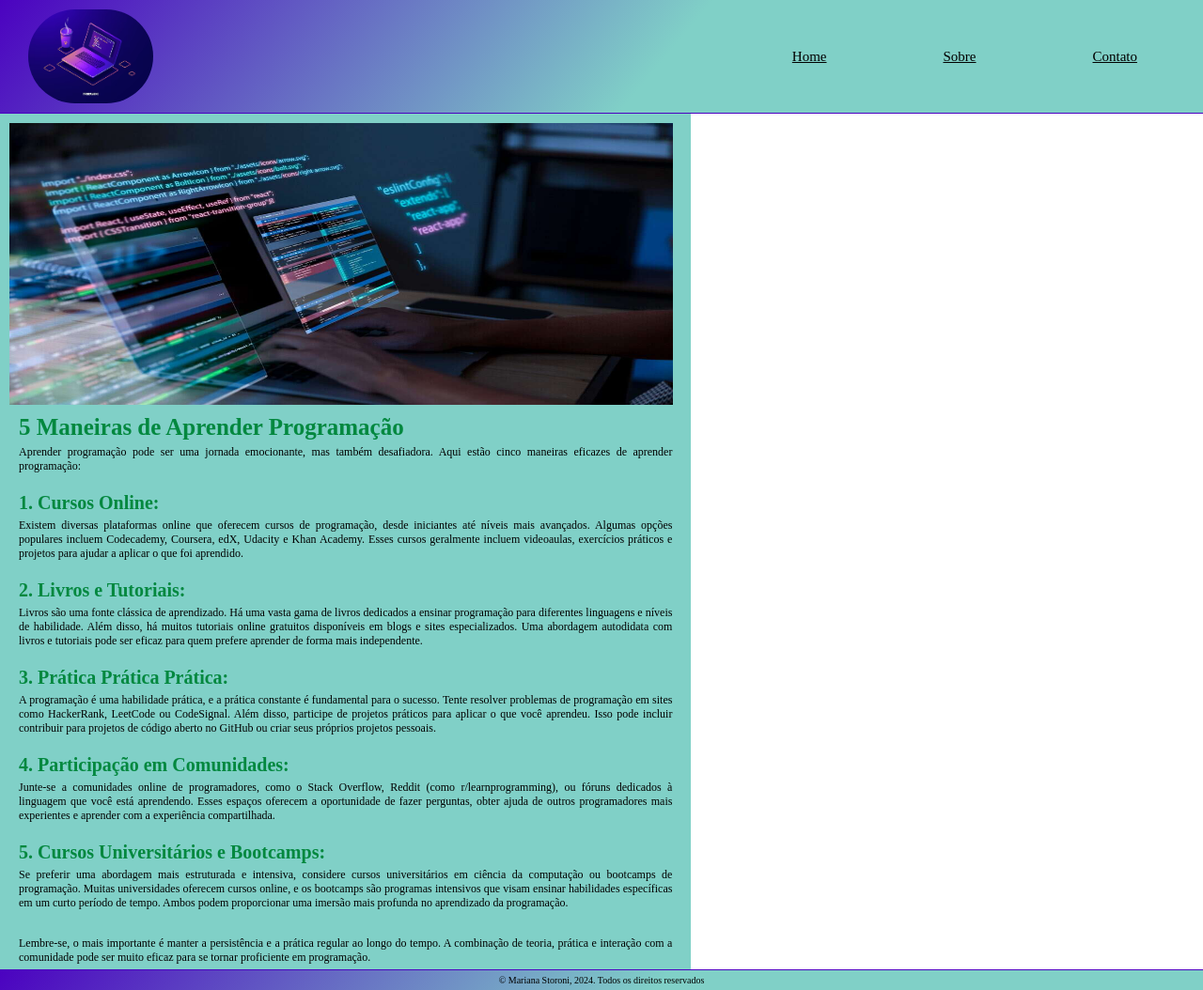
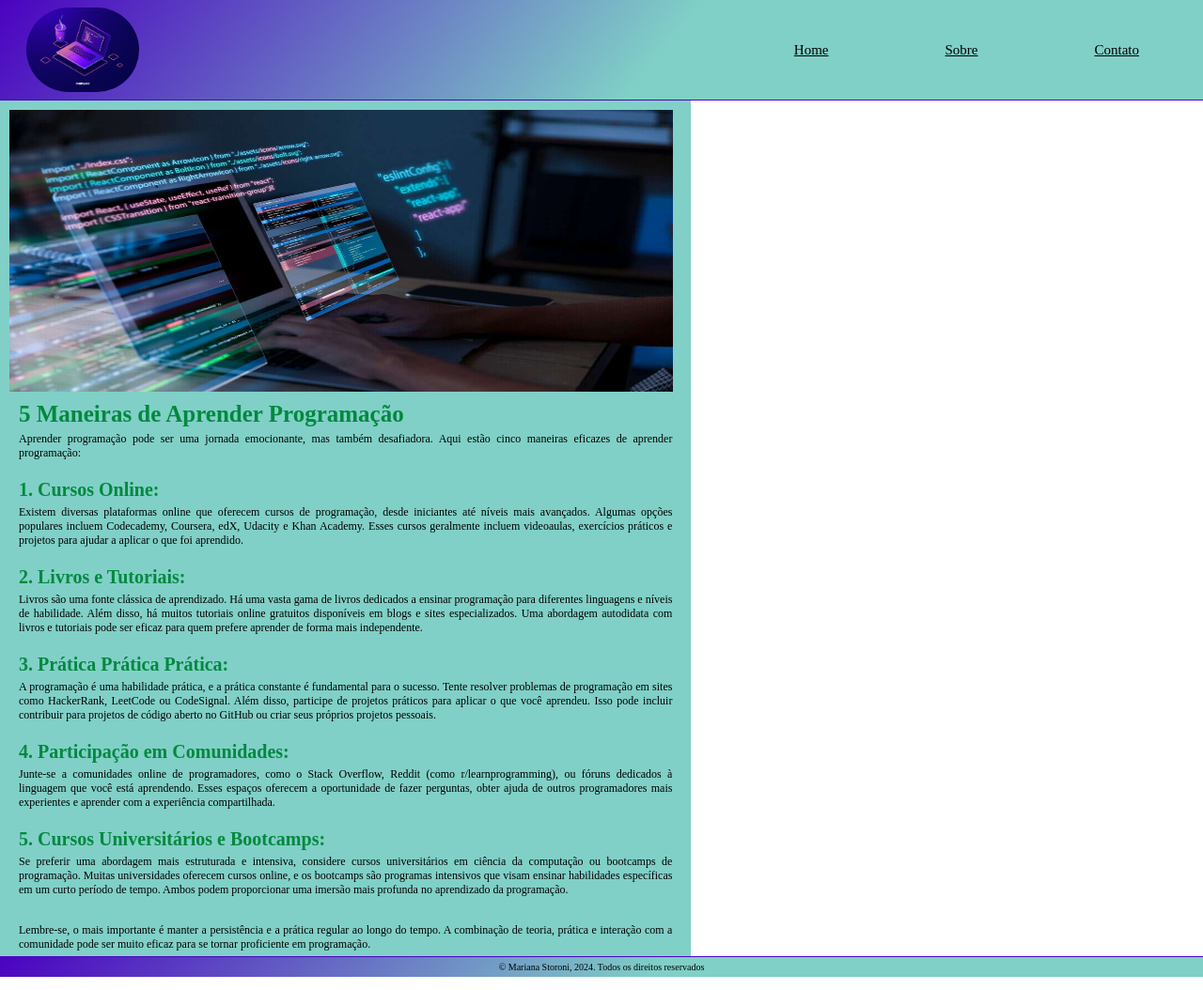
Before and after one commit to StoroniMariana/Aula-basico, a plain HTML site: page index.html in a window 1280 px wide. Shown: the whole page at 94% size. Drawn offline with Linux system fonts and the light colour scheme.

Commit message:
ajuste
ajuste de tamanho

```diff
--- a/css/style.css
+++ b/css/style.css
@@ -8,7 +8,7 @@
 nav {
     display: flex;
     align-items: center;
-    padding: 10px;
+    padding: 8px;
     justify-content: space-between;
     background-color: #4b02c0;
     background-image: linear-gradient(130deg, #4b02c0 0%, #80D0C7 55%);
@@ -18,7 +18,7 @@ nav {
 nav img {
     margin-left: 20px;
     display: flex;
-    height: 100px;
+    height: 90px;
     border-radius: 130px;
 }
 
```
